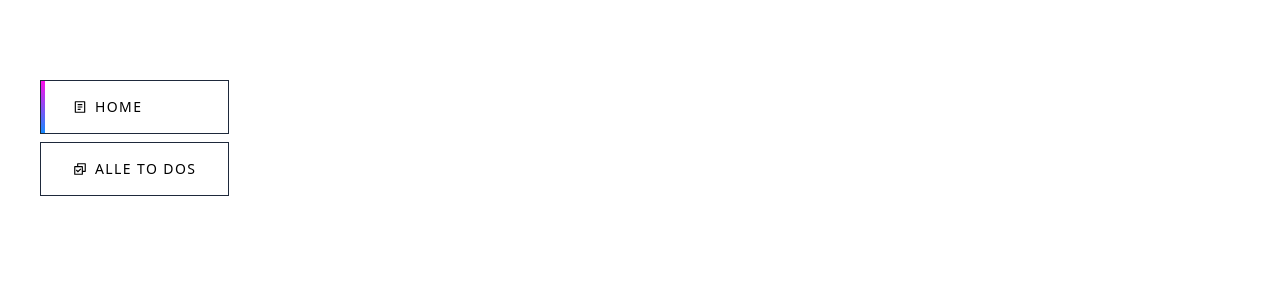
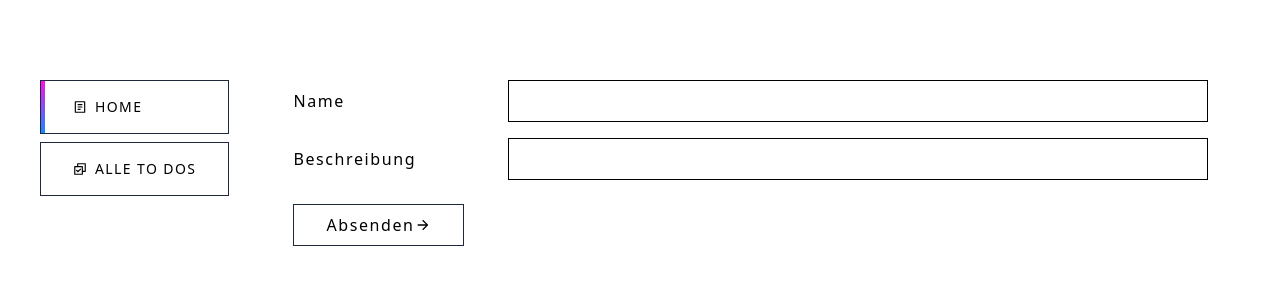
Before and after one commit to savas-t/todolist_frontend, a React (Vite) app: page /list/new in a window 1280 px wide. Before the commit this address had no page. Shown: the top 300 px of the page. Built offline with nearby package versions, Linux system fonts and the light colour scheme.

Commit message:
Added few pages & components

```diff
--- a/package.json
+++ b/package.json
@@ -9,6 +9,7 @@
     "preview": "vite preview"
   },
   "dependencies": {
+    "axios": "^1.4.0",
     "react": "^18.2.0",
     "react-dom": "^18.2.0",
     "react-icons": "^4.8.0",
--- a/src/App.jsx
+++ b/src/App.jsx
@@ -5,6 +5,7 @@ import { BrowserRouter, Routes, Route } from 'react-router-dom'
 import Home from './pages/Home'
 import List from './pages/List'
 import Overview from './pages/Overview'
+import NewList from './pages/NewList'
 
 export default function App() {
   return (
@@ -23,6 +24,10 @@ export default function App() {
                 element={<List />}
               />
               <Route
+                path='/list/new'
+                element={<NewList />}
+              />
+              <Route
                 path='/overview'
                 element={<Overview />}
               />
--- /dev/null
+++ b/src/components/Button.jsx
@@ -0,0 +1,10 @@
+export default function Button({ title, icon, onClick }) {
+  return (
+    <button className='sidebar__item flex justify-between items-center my-2 first:my-0 border-slate-800 active:opacity-30 border-[1px] whitespace-nowrap px-8 py-2 cursor-pointer transition-all'>
+      {title}
+      {icon ?? (
+        <div className='mx-4 flex justify-center items-center'>{icon}</div>
+      )}
+    </button>
+  )
+}
--- /dev/null
+++ b/src/components/Header.jsx
@@ -0,0 +1,21 @@
+import { Link } from 'react-router-dom'
+import { RiAddLine } from 'react-icons/ri'
+
+export default function Header({ title, titleToNew, urlToNew }) {
+  return (
+    <div className='pb-8 flex justify-between items-center relative'>
+      <h1 className='text-xl'>{title}</h1>
+      {urlToNew && (
+        <Link
+          to={urlToNew}
+          className='p-3 mx-1 first:ml-0 last:mr-0 active:opacity-50 group transition-all border-black border-[1px] rounded-full flex justify-center items-center'
+        >
+          <RiAddLine />
+          <p className='absolute bg-white whitespace-nowrap z-[2] opacity-0 group-hover:opacity-100 group-active:opacity-0 text-xs bottom-[-8%] py-1 px-2 border-black border-[1px]'>
+            {titleToNew}
+          </p>
+        </Link>
+      )}
+    </div>
+  )
+}
--- a/src/pages/Home.jsx
+++ b/src/pages/Home.jsx
@@ -1,21 +1,30 @@
 import List from './List'
+import Header from '../components/Header'
+import axios from 'axios'
+import { useEffect } from 'react'
+import { Link } from 'react-router-dom'
 
 export default function Home() {
   const lists = [
-    { key: 1, name: `Liste`, description: `Das ist eine Liste.` },
-    { key: 2, name: `Liste`, description: `Das ist eine Liste.` },
-    { key: 3, name: `Liste`, description: `Das ist eine Liste.` },
-    { key: 4, name: `Liste`, description: `Das ist eine Liste.` },
-    { key: 5, name: `Liste`, description: `Das ist eine Liste.` },
+    { key: 1, id: '1', name: `Liste`, description: `Das ist eine Liste.` },
+    { key: 2, id: '2', name: `Liste`, description: `Das ist eine Liste.` },
+    { key: 3, id: '3', name: `Liste`, description: `Das ist eine Liste.` },
+    { key: 4, id: '4', name: `Liste`, description: `Das ist eine Liste.` },
+    { key: 5, id: '5', name: `Liste`, description: `Das ist eine Liste.` },
   ]
 
   return (
     <>
-      <h1 className='pb-8 text-xl'>Meine Listen</h1>
+      <Header
+        title={'Meine Listen'}
+        titleToNew={'Neue Liste'}
+        urlToNew={'/list/new'}
+      />
       <div className='grid grid-cols-3 grid-flow-row gap-4'>
-        {lists.map(({ key, name, description }) => (
+        {lists.map(({ key, id, name, description }) => (
           <List
             key={key}
+            id={id}
             name={name}
             description={description}
           />
--- a/src/pages/List.jsx
+++ b/src/pages/List.jsx
@@ -1,5 +1,9 @@
 import { Link } from 'react-router-dom'
-import { RiBallPenLine, RiDeleteBinLine, RiArrowRightLine } from 'react-icons/ri'
+import {
+  RiBallPenLine,
+  RiDeleteBinLine,
+  RiArrowRightLine,
+} from 'react-icons/ri'
 
 export default function List({ id, name, description }) {
   const listActions = [
@@ -28,7 +32,9 @@ export default function List({ id, name, description }) {
             className='p-3 mx-1 first:ml-0 last:mr-0 active:opacity-50 group transition-all border-black border-[1px] rounded-full flex justify-center items-center'
           >
             {icon}
-            <p className='absolute bg-white z-[2] opacity-0 group-hover:opacity-100 group-active:opacity-0 text-xs bottom-[-50%] py-1 px-2 border-black border-[1px]'>{title}</p>
+            <p className='absolute whitespace-nowrap bg-white z-[2] opacity-0 group-hover:opacity-100 group-active:opacity-0 text-xs bottom-[-50%] py-1 px-2 border-black border-[1px]'>
+              {title}
+            </p>
           </Link>
         ))}
       </div>
--- /dev/null
+++ b/src/pages/NewList.jsx
@@ -0,0 +1,48 @@
+import Button from '../components/Button'
+import { RiArrowRightLine } from 'react-icons/ri'
+
+export default function NewList() {
+  const host = 'http://localhost:5000/todo-list'
+
+  return (
+    <form
+      action={host}
+      method='POST'
+      className='w-full flex flex-col items-start justify-start'
+    >
+      <div className='form__item pb-4 w-full flex justify-between items-center'>
+        <label
+          htmlFor='name'
+          className='pr-8'
+        >
+          Name
+        </label>
+        <input
+          className='border-[1px] focus:outline-none w-full max-w-[700px] border-black px-4 py-2'
+          type='text'
+          name='name'
+          id='name'
+        />
+      </div>
+
+      <div className='form__item pb-4 w-full flex justify-between items-center'>
+        <label
+          htmlFor='beschreibung'
+          className='pr-8'
+        >
+          Beschreibung
+        </label>
+        <input
+          className='border-[1px] focus:outline-none w-full max-w-[700px] border-black px-4 py-2'
+          type='text'
+          name='beschreibung'
+          id='beschreibung'
+        />
+      </div>
+      <Button
+        title={'Absenden'}
+        icon={<RiArrowRightLine />}
+      />
+    </form>
+  )
+}
```
Also changed, not shown: 1 other file (tests, documents, lock files or other folders).
